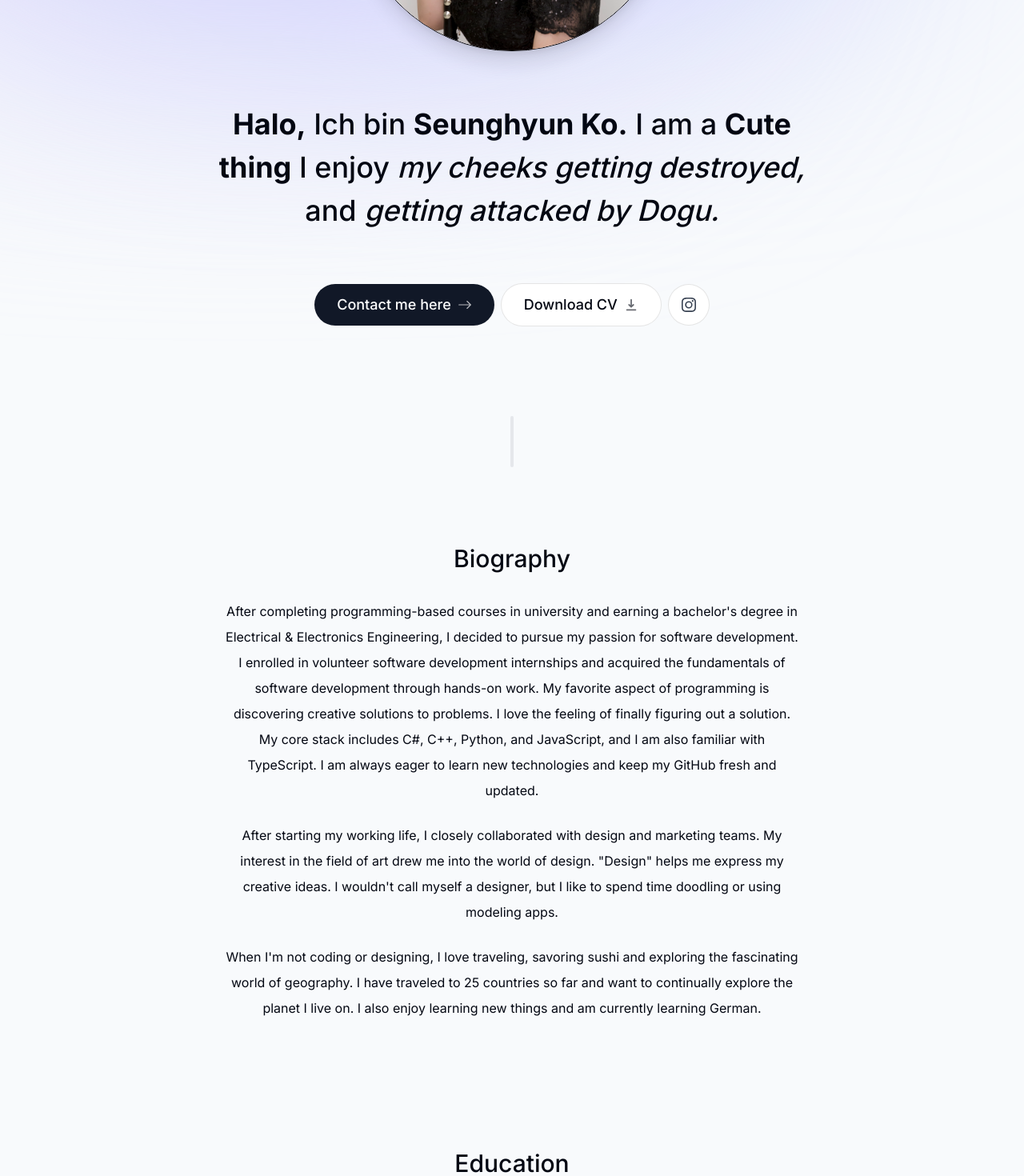
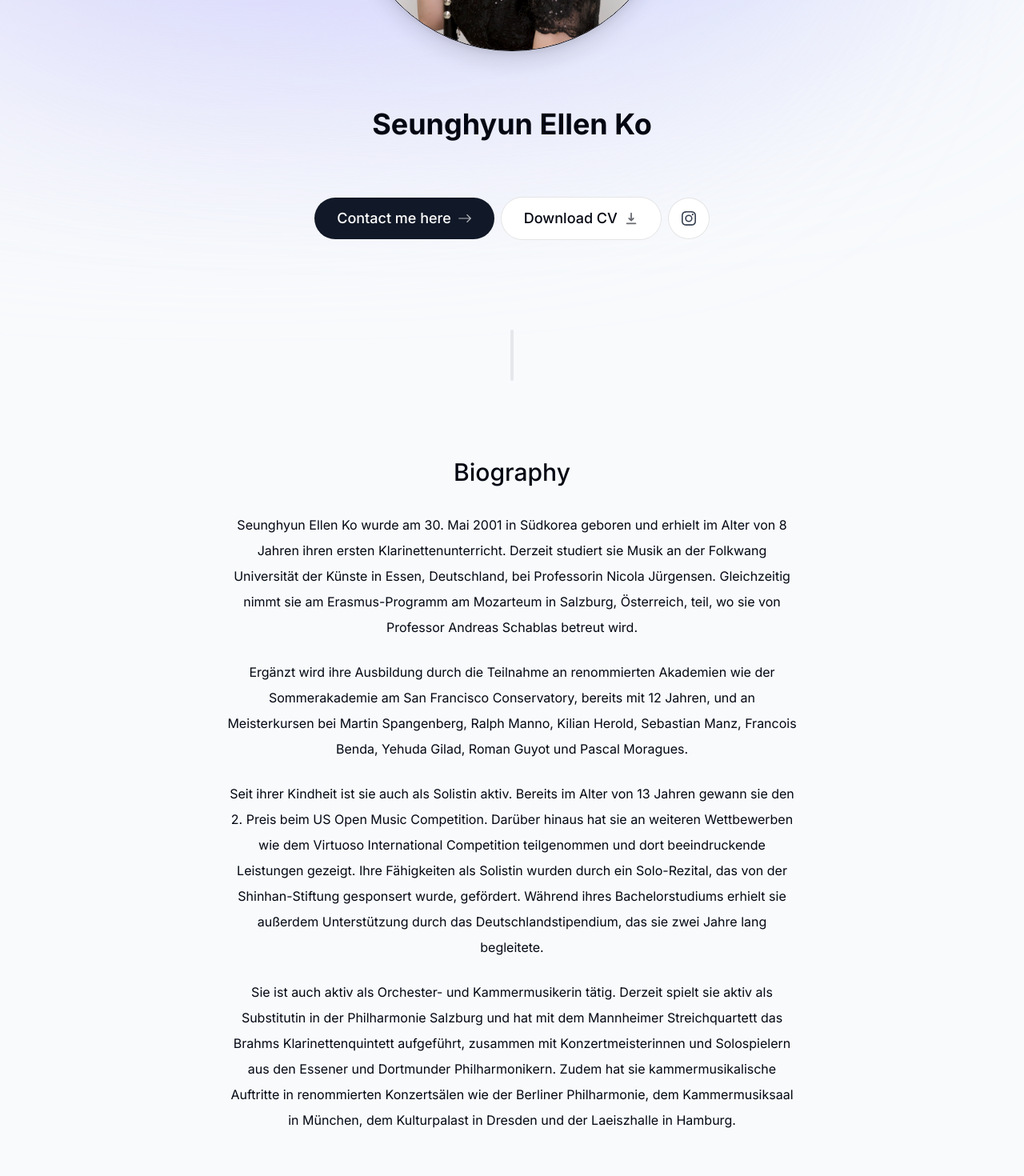
Before and after one commit to Seunghyun530/seunghyun-portfolio, a Next.js app: page / in a window 1280 px wide. Shown: the part 480-1950 px from the top of the page at 80% size. Built offline with nearby package versions, Linux system fonts and the light colour scheme; no server answers.

Commit message:
About and biography

```diff
--- a/components/about.tsx
+++ b/components/about.tsx
@@ -23,13 +23,16 @@ export default function About() {
         <p
         className="mb-6"
         >
-            After completing programming-based courses in university and earning a bachelor's degree in Electrical & Electronics Engineering, I decided to pursue my passion for software development. I enrolled in volunteer software development internships and acquired the fundamentals of software development through hands-on work. My favorite aspect of programming is discovering creative solutions to problems. I love the feeling of finally figuring out a solution. My core stack includes C#, C++, Python, and JavaScript, and I am also familiar with TypeScript. I am always eager to learn new technologies and keep my GitHub fresh and updated.
+            Seunghyun Ellen Ko wurde am 30. Mai 2001 in Südkorea geboren und erhielt im Alter von 8 Jahren ihren ersten Klarinettenunterricht. Derzeit studiert sie Musik an der Folkwang Universität der Künste in Essen, Deutschland, bei Professorin Nicola Jürgensen. Gleichzeitig nimmt sie am Erasmus-Programm am Mozarteum in Salzburg, Österreich, teil, wo sie von Professor Andreas Schablas betreut wird.
         </p>
         <p className = "mb-6">
-            After starting my working life, I closely collaborated with design and marketing teams. My interest in the field of art drew me into the world of design. "Design" helps me express my creative ideas. I wouldn't call myself a designer, but I like to spend time doodling or using modeling apps.
+            Ergänzt wird ihre Ausbildung durch die Teilnahme an renommierten Akademien wie der Sommerakademie am San Francisco Conservatory, bereits mit 12 Jahren, und an Meisterkursen bei Martin Spangenberg, Ralph Manno, Kilian Herold, Sebastian Manz, Francois Benda, Yehuda Gilad, Roman Guyot und Pascal Moragues.
+        </p>
+        <p className = "mb-6">
+            Seit ihrer Kindheit ist sie auch als Solistin aktiv. Bereits im Alter von 13 Jahren gewann sie den 2. Preis beim US Open Music Competition. Darüber hinaus hat sie an weiteren Wettbewerben wie dem Virtuoso International Competition teilgenommen und dort beeindruckende Leistungen gezeigt. Ihre Fähigkeiten als Solistin wurden durch ein Solo-Rezital, das von der Shinhan-Stiftung gesponsert wurde, gefördert. Während ihres Bachelorstudiums erhielt sie außerdem Unterstützung durch das Deutschlandstipendium, das sie zwei Jahre lang begleitete.
         </p>
         <p>
-            When I'm not coding or designing, I love traveling, savoring sushi and exploring the fascinating world of geography. I have traveled to 25 countries so far and want to continually explore the planet I live on. I also enjoy learning new things and am currently learning German.
+            Sie ist auch aktiv als Orchester- und Kammermusikerin tätig. Derzeit spielt sie aktiv als Substitutin in der Philharmonie Salzburg und hat mit dem Mannheimer Streichquartett das Brahms Klarinettenquintett aufgeführt, zusammen mit Konzertmeisterinnen und Solospielern aus den Essener und Dortmunder Philharmonikern. Zudem hat sie kammermusikalische Auftritte in renommierten Konzertsälen wie der Berliner Philharmonie, dem Kammermusiksaal in München, dem Kulturpalast in Dresden und der Laeiszhalle in Hamburg.
         </p>
 
     </motion.section>
--- a/components/intro.tsx
+++ b/components/intro.tsx
@@ -46,11 +46,7 @@ export default function Intro() {
         initial={{ opacity: 0, y: 100 }}
         animate={{ opacity: 1, y: 0 }}
         >
-            <span className="font-bold">Halo,</span> Ich bin {" "}
-            <span className="font-bold">Seunghyun Ko.</span> I am a{" "}
-            <span className="font-bold">Cute thing</span> I enjoy{" "}
-            <span className="italic">my cheeks getting destroyed,</span> and{" "}
-            <span className="italic">getting attacked by Dogu.</span>
+            <span className="font-bold">Seunghyun Ellen Ko</span>
         </motion.h1>
 
         <motion.div
```
